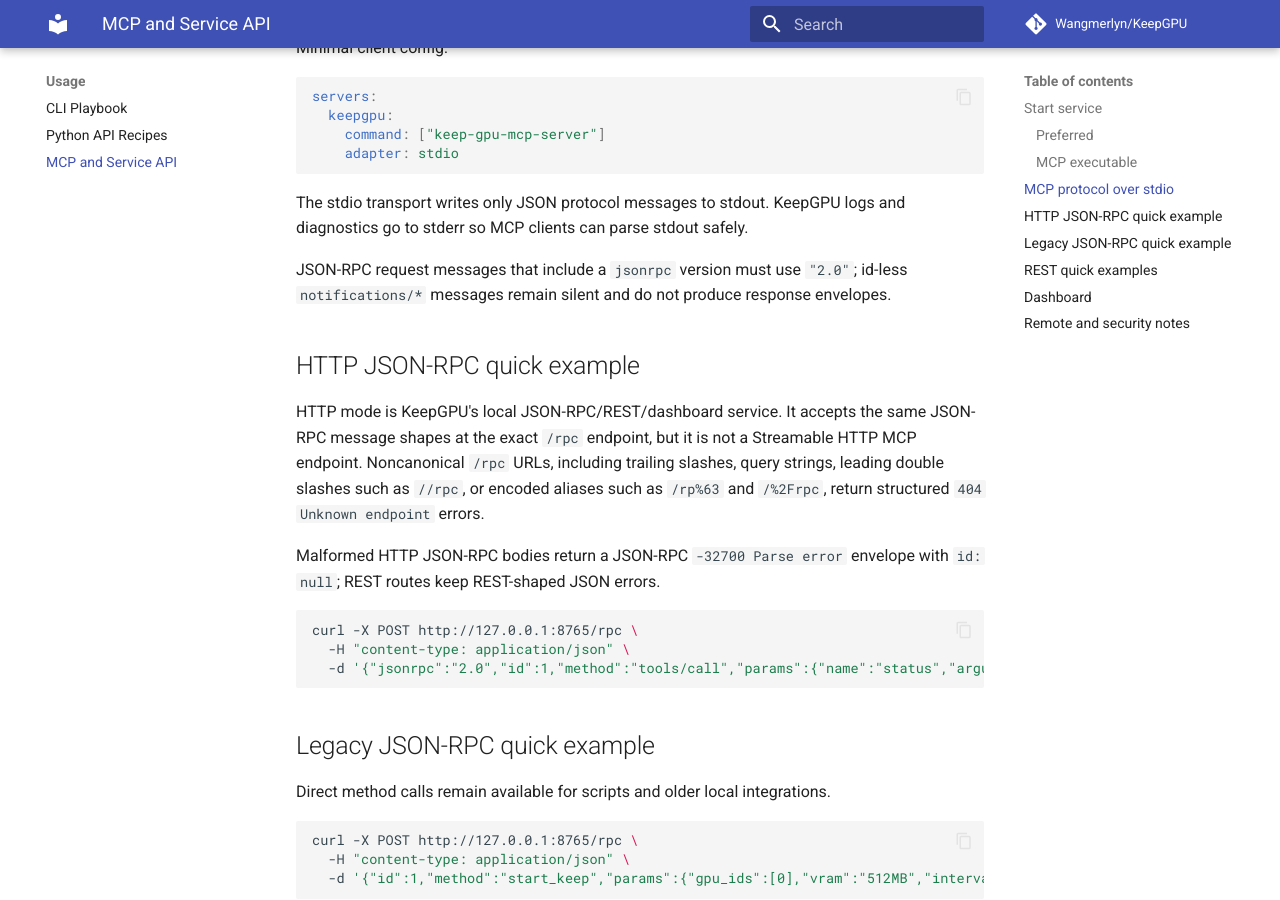
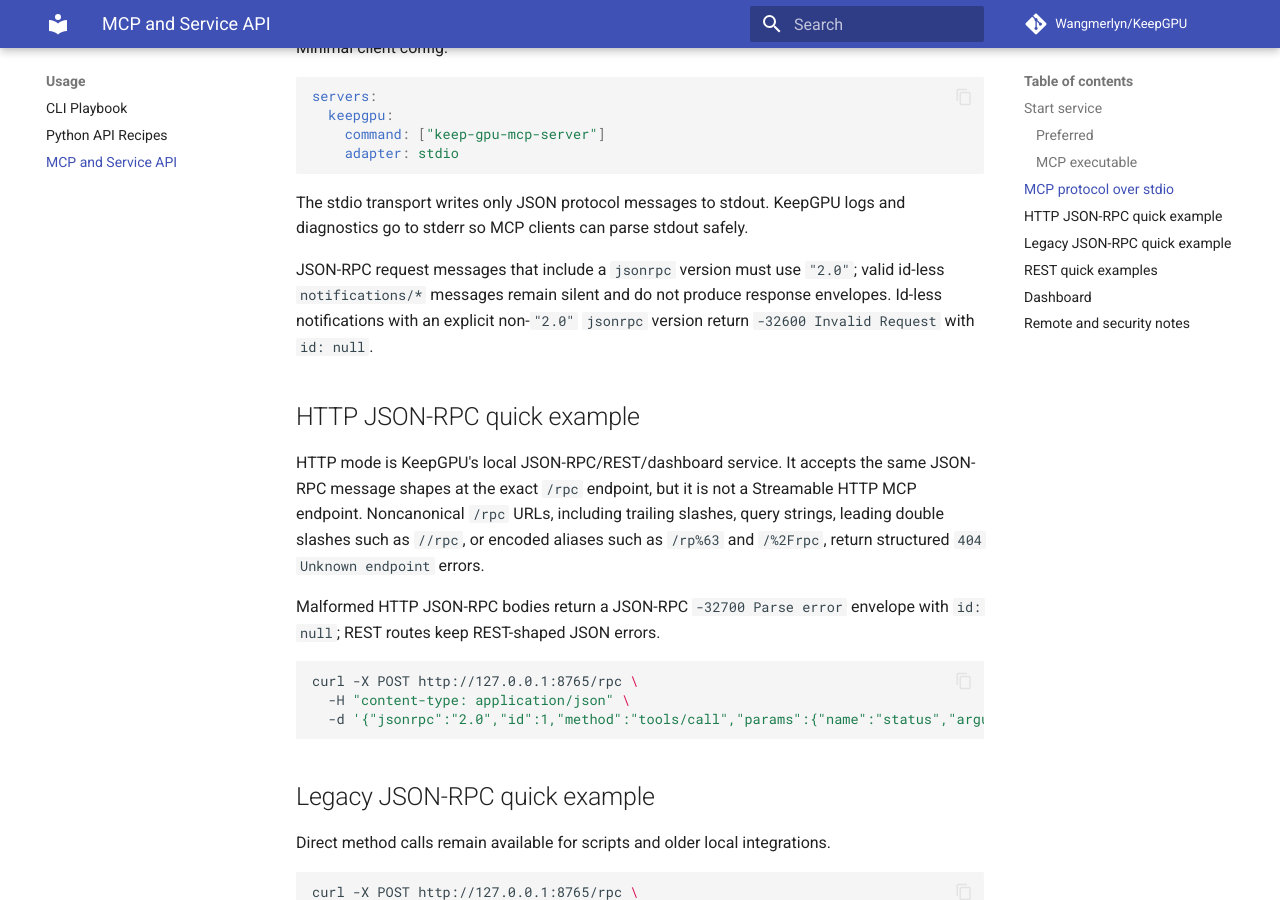
Before and after one commit to Wangmerlyn/KeepGPU, an MkDocs documentation site: the page built from docs/guides/mcp.md, in a window 1280 px wide and 900 px high, scrolled down 1193 px. Built offline with MkDocs 1.6.1 and Material for MkDocs 9.7.7, drawn with Linux system fonts in a browser that asks for light colours; comment, search, counter and statistics services are not loaded.

Commit message:
fix(mcp): reject bad-version notifications (#257)

```diff
--- a/docs/guides/mcp.md
+++ b/docs/guides/mcp.md
@@ -58,8 +58,9 @@
 and diagnostics go to stderr so MCP clients can parse stdout safely.
 
 JSON-RPC request messages that include a `jsonrpc` version must use `"2.0"`;
-id-less `notifications/*` messages remain silent and do not produce response
-envelopes.
+valid id-less `notifications/*` messages remain silent and do not produce
+response envelopes. Id-less notifications with an explicit non-`"2.0"`
+`jsonrpc` version return `-32600 Invalid Request` with `id: null`.
 
 ## HTTP JSON-RPC quick example
 
```
Also changed, not shown: AGENTS.md (+3 -2 lines), docs/plans/jsonrpc-invalid-id-null.md (+3 -2 lines), docs/plans/jsonrpc-request-version-validation.md (+2 -2 lines), 3 other files.
